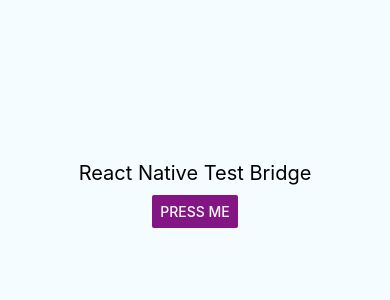
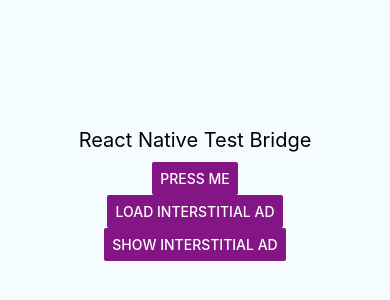
Before and after one commit to Netvent/react-native-appsamurai-ads, a React Native app: screen / in a window 390 px wide. Shown: the part 230-530 px from the top of the page. Built offline with nearby package versions, Linux system fonts and the light colour scheme.

Commit message:
android interstitial waterfall bridge

```diff
--- a/App.js
+++ b/App.js
@@ -9,6 +9,7 @@
 import React, {Component} from 'react';
 import {Platform, StyleSheet, Text, View, Button} from 'react-native';
 import {NativeModules} from 'react-native';
+import AppSamuraiInterstitial from './RNAppSamuraiInterstitial';
 
 const instructions = Platform.select({
   ios: 'Press Cmd+R to reload,\n' + 'Cmd+D or shake for dev menu',
@@ -22,6 +23,44 @@
     log: ""
   };
 
+  componentDidMount() {
+  }
+
+  componentWillUnmount() {
+    AppSamuraiInterstitial.removeAllListeners();
+  }
+
+  showInterstitial = () => {
+    AppSamuraiInterstitial.showAd();
+  }
+
+  loadInterstitial = () => {
+    var adUnitIDs = {
+      "1": 'ca-app-pub-3940256099942544/1033173712',
+      "0": 'appsamurai-sample-android-interstitial-ad-id'
+    }
+    AppSamuraiInterstitial.setAdUnitIDs(adUnitIDs);
+    AppSamuraiInterstitial.addEventListener('adLoaded',
+      () => this.setLog('AppSamuraiInterstitial adLoaded')
+    );
+    AppSamuraiInterstitial.addEventListener('adFailedToLoad',
+      () => this.setLog('AppSamuraiInterstitial adFailedToLoad')
+    );
+    AppSamuraiInterstitial.addEventListener('adOpened',
+      () => this.setLog('AppSamuraiInterstitial adOpened')
+    );
+    AppSamuraiInterstitial.addEventListener('adClosed',
+      () => this.setLog('AppSamuraiInterstitial adClosed')
+    );
+    AppSamuraiInterstitial.addEventListener('adLeftApplication',
+      () => this.setLog('AppSamuraiInterstitial adLeftApplication')
+    );
+
+
+    AppSamuraiInterstitial.requestAd().catch(error => console.warn(error));
+  }
+
+
   render() {
     return (
       <View style={styles.container}>
@@ -29,6 +68,16 @@
         <Button
           onPress={this.onPress}
           title="Press Me"
+          color="#841584"
+        />
+        <Button
+          onPress={this.loadInterstitial}
+          title="Load Interstitial Ad"
+          color="#841584"
+        />
+        <Button
+          onPress={this.showInterstitial}
+          title="Show Interstitial Ad"
           color="#841584"
         />
         <Text style={styles.instructions}>{this.state.log}</Text>
@@ -52,6 +101,20 @@
     })
 
     console.log(log)
+  }
+
+  loadAd = () => {
+    this.setLog("Load ad pressed");
+    if ( Platform.OS === 'android' ) {
+      this.loadInterstitial()
+    }
+  }
+
+  showAd = () => {
+    this.setLog("Show ad pressed");
+    if ( Platform.OS === 'android' ) {
+      this.showInterstitial()
+    }
   }
 
   showAlert = () => {
```
Also changed, not shown: 4 other files (tests, documents, lock files or other folders).
